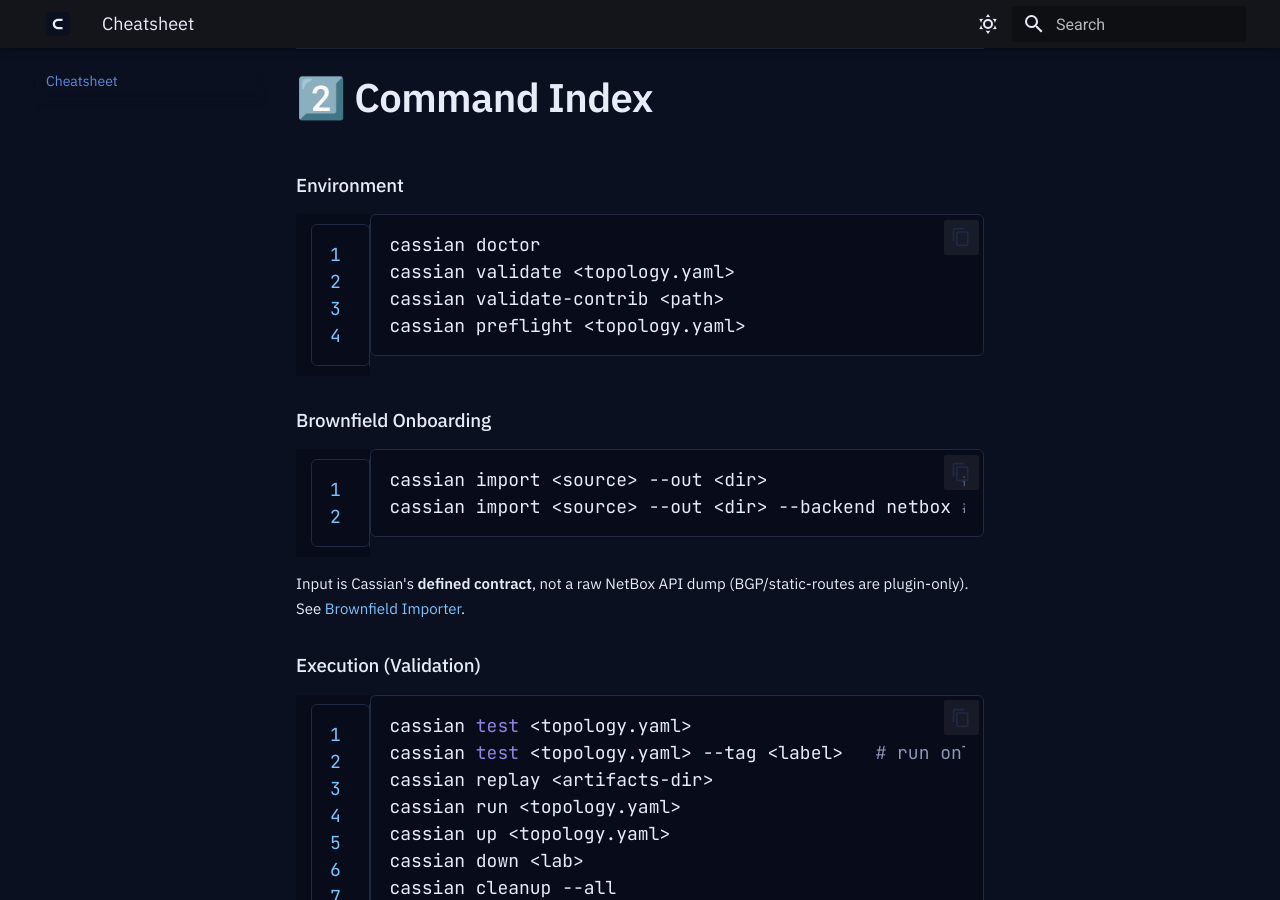
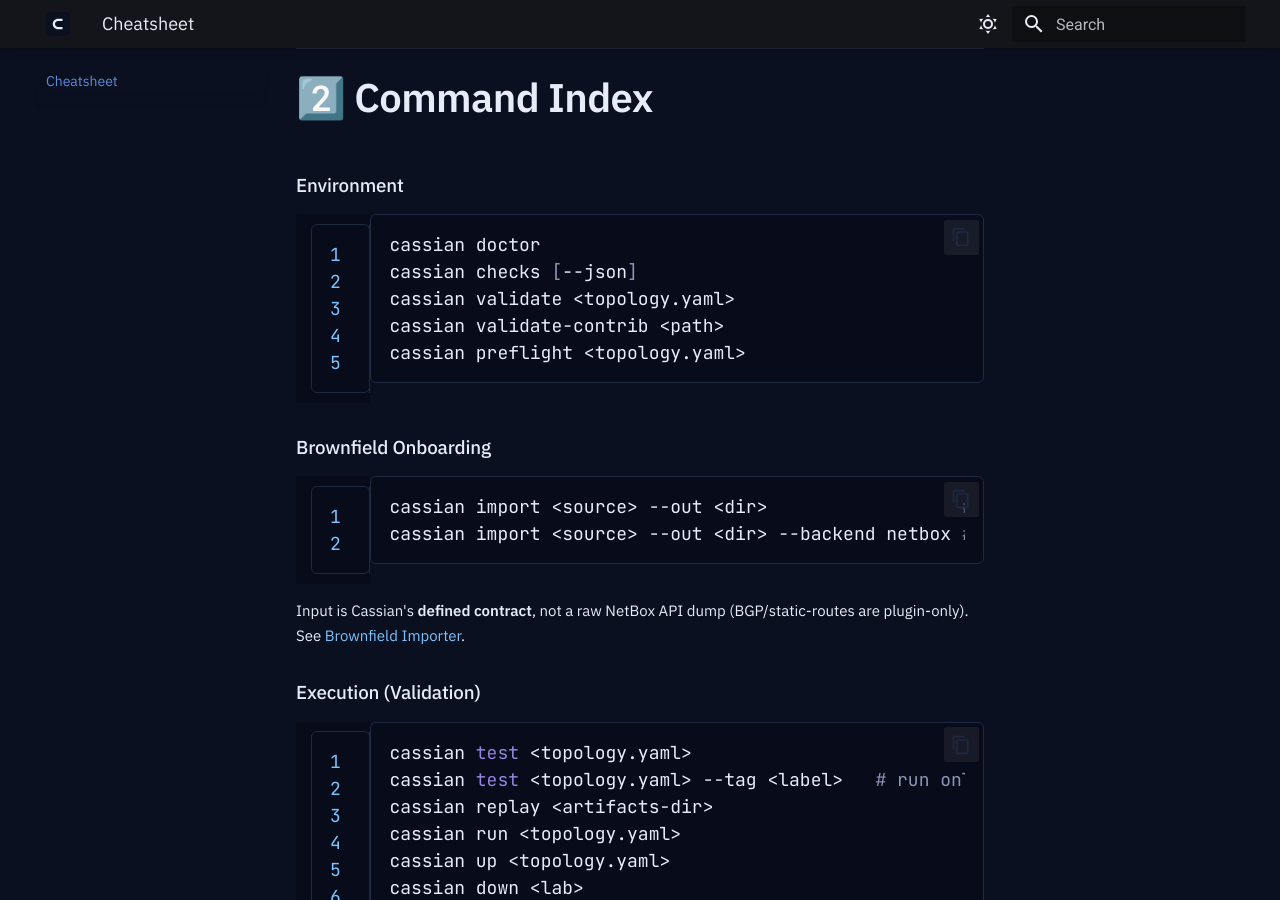
Before and after one commit to cassian-gate/cassian-gate, an MkDocs documentation site: the page built from docs/cheatsheet.md, in a window 1280 px wide and 900 px high, scrolled down 1397 px. Built offline with MkDocs 1.6.1 and Material for MkDocs 9.7.7, drawn with Linux system fonts in a browser that asks for light colours; the version menu is left out.

Commit message:
WI-10 (3 of 4): docs/cheatsheet.md, cassian checks in the Command Index
(d)(2) cassian checks. Handover v9-rev3 section 6.7.1 and section 14.1 WI-10; REQ-S1D2-25. One line, cassian checks [--json], in the Environment block of the Command Index immediately after cassian doctor (PBE-1b-11, narrow); every other byte unchanged. Document Workflow v2.3, one document per change; the nav line follows. Order of work: founder ruling S1D2-S21-R1, rulings note 33 (cassian-gate-internal@79a88a4).

Co-Authored-By: Claude Opus 5.5 <noreply@anthropic.com>
Claude-Session: https://claude.ai/code/session_01AFwCK4JPjkHiswS21izoeS

````diff
--- a/docs/cheatsheet.md
+++ b/docs/cheatsheet.md
@@ -57,6 +57,7 @@ Cassian Gate **IS NOT**
 
 ```bash
 cassian doctor
+cassian checks [--json]
 cassian validate <topology.yaml>
 cassian validate-contrib <path>
 cassian preflight <topology.yaml>
````
